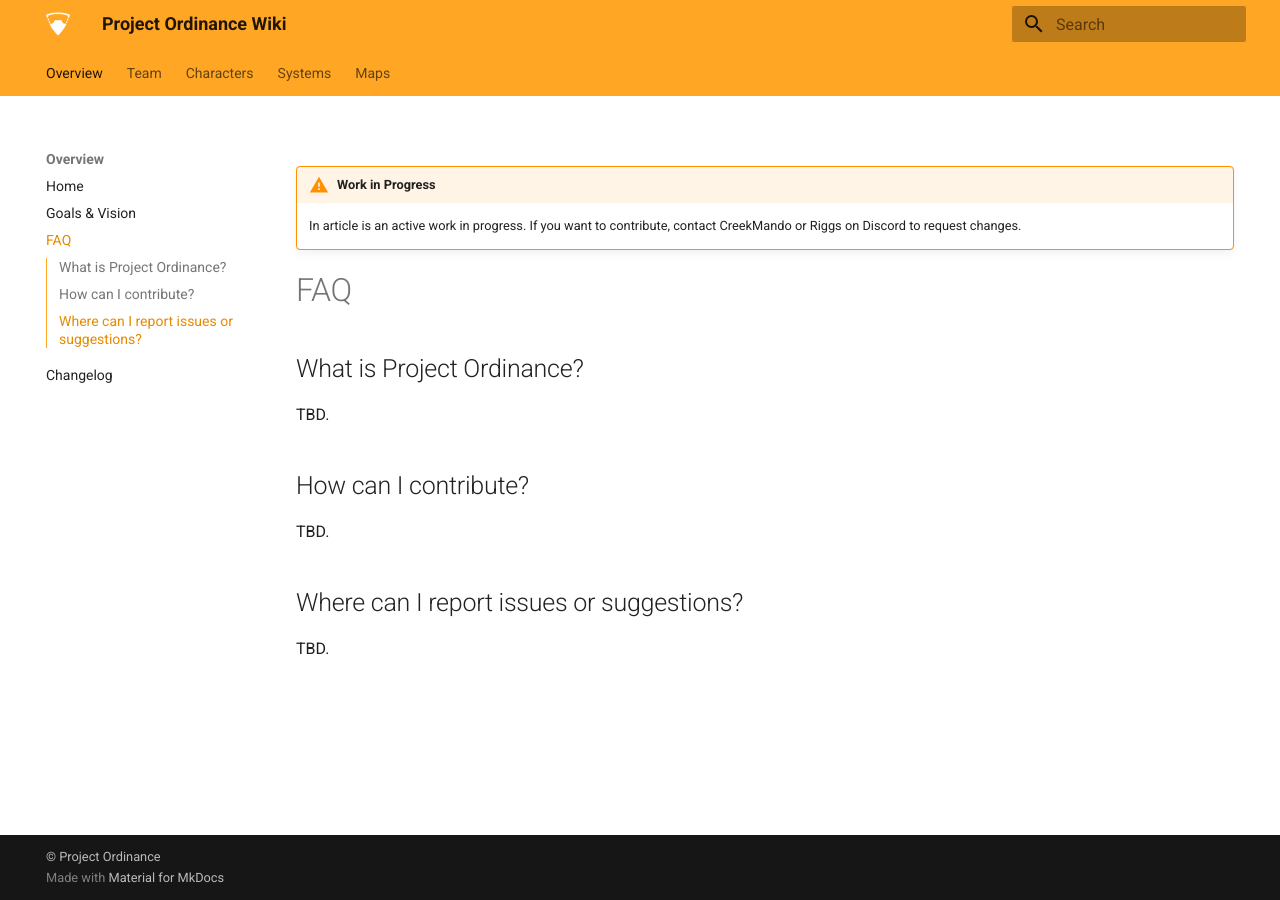
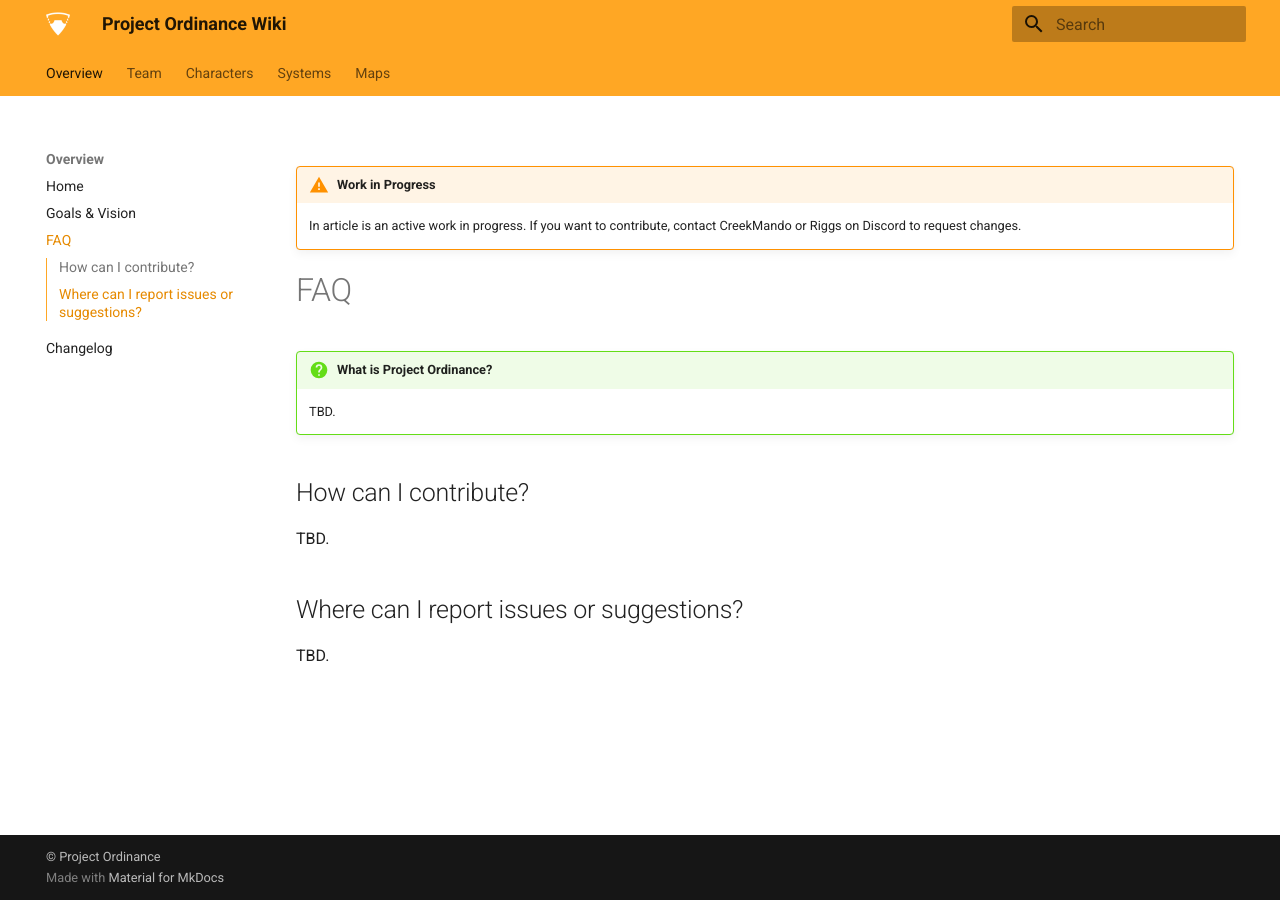
Before and after one commit to Project-Ordinance/website-wiki, an MkDocs documentation site: the page built from docs/about/faq.md, in a window 1280 px wide. Built offline with MkDocs 1.6.1 and Material for MkDocs 9.7.7, drawn with Linux system fonts in a browser that asks for light colours; some of the changed lines change nothing that is shown.

Commit message:
Update faq.md

```diff
--- a/docs/about/faq.md
+++ b/docs/about/faq.md
@@ -3,8 +3,8 @@
 
 # FAQ
 
-## What is Project Ordinance?
-TBD.
+!!! question "What is Project Ordinance?"
+    TBD.
 
 ## How can I contribute?
 TBD.
```
